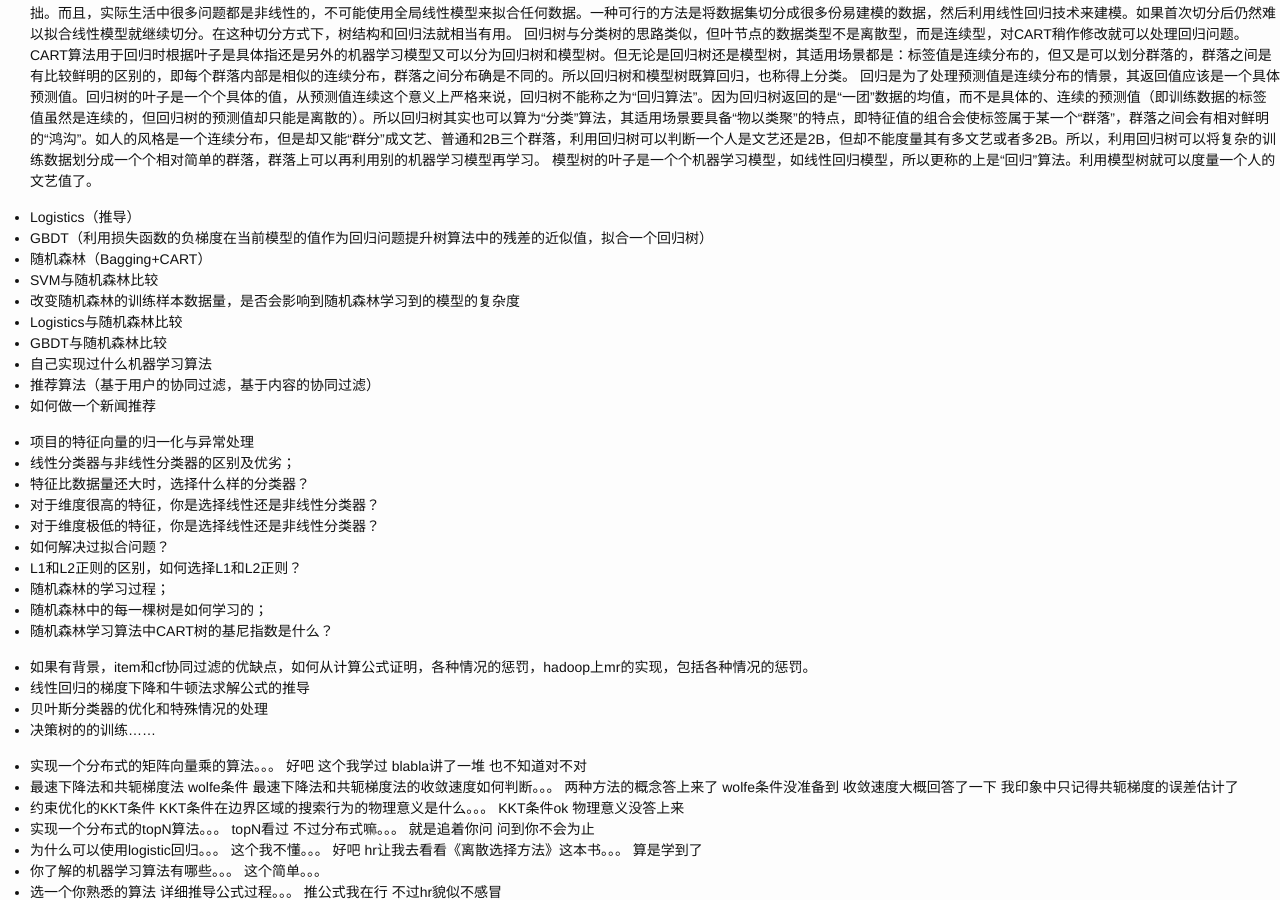
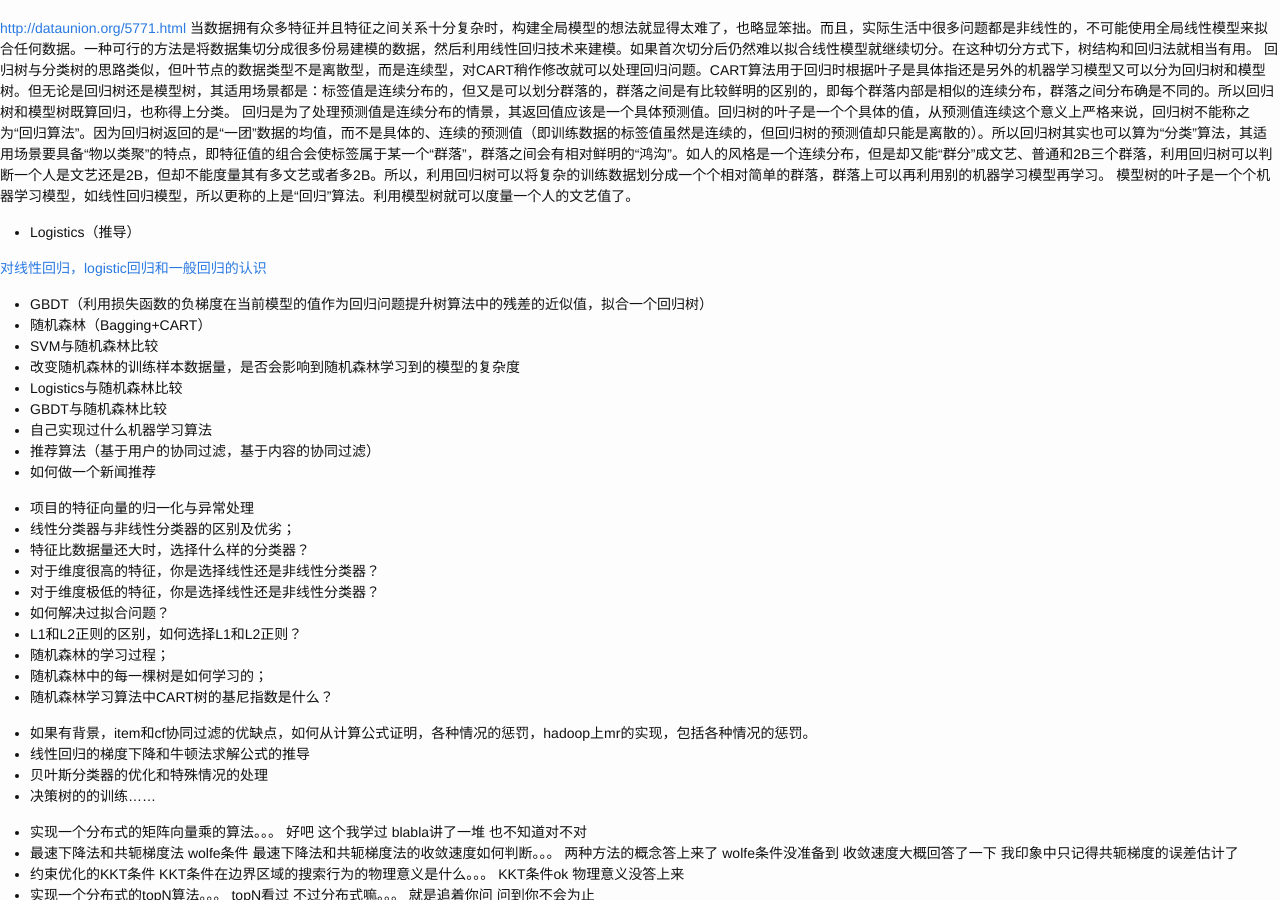
Before and after one commit to cnwarden/cnwarden.github.io, a Jekyll site: the page built from ml/p.md, in a window 1280 px wide and 900 px high, scrolled down 612 px. Built offline with Jekyll 4.4.1, drawn with Linux system fonts in a browser that asks for light colours.

Commit message:
Update p.md

```diff
--- a/ml/p.md
+++ b/ml/p.md
@@ -34,6 +34,7 @@ K-Means
 
 - KNN（分类与回归）
 - CART（回归树用平方误差最小化准则，分类树用基尼指数最小化准则）
+
 [http://dataunion.org/5771.html](http://dataunion.org/5771.html)
 当数据拥有众多特征并且特征之间关系十分复杂时，构建全局模型的想法就显得太难了，也略显笨拙。而且，实际生活中很多问题都是非线性的，不可能使用全局线性模型来拟合任何数据。一种可行的方法是将数据集切分成很多份易建模的数据，然后利用线性回归技术来建模。如果首次切分后仍然难以拟合线性模型就继续切分。在这种切分方式下，树结构和回归法就相当有用。
 回归树与分类树的思路类似，但叶节点的数据类型不是离散型，而是连续型，对CART稍作修改就可以处理回归问题。CART算法用于回归时根据叶子是具体指还是另外的机器学习模型又可以分为回归树和模型树。但无论是回归树还是模型树，其适用场景都是：标签值是连续分布的，但又是可以划分群落的，群落之间是有比较鲜明的区别的，即每个群落内部是相似的连续分布，群落之间分布确是不同的。所以回归树和模型树既算回归，也称得上分类。
@@ -41,6 +42,9 @@ K-Means
 模型树的叶子是一个个机器学习模型，如线性回归模型，所以更称的上是“回归”算法。利用模型树就可以度量一个人的文艺值了。
 
 - Logistics（推导）
+
+[对线性回归，logistic回归和一般回归的认识](http://www.cnblogs.com/jerrylead/archive/2011/03/05/1971867.html)
+
 - GBDT（利用损失函数的负梯度在当前模型的值作为回归问题提升树算法中的残差的近似值，拟合一个回归树）
 - 随机森林（Bagging+CART）
 - SVM与随机森林比较
```
